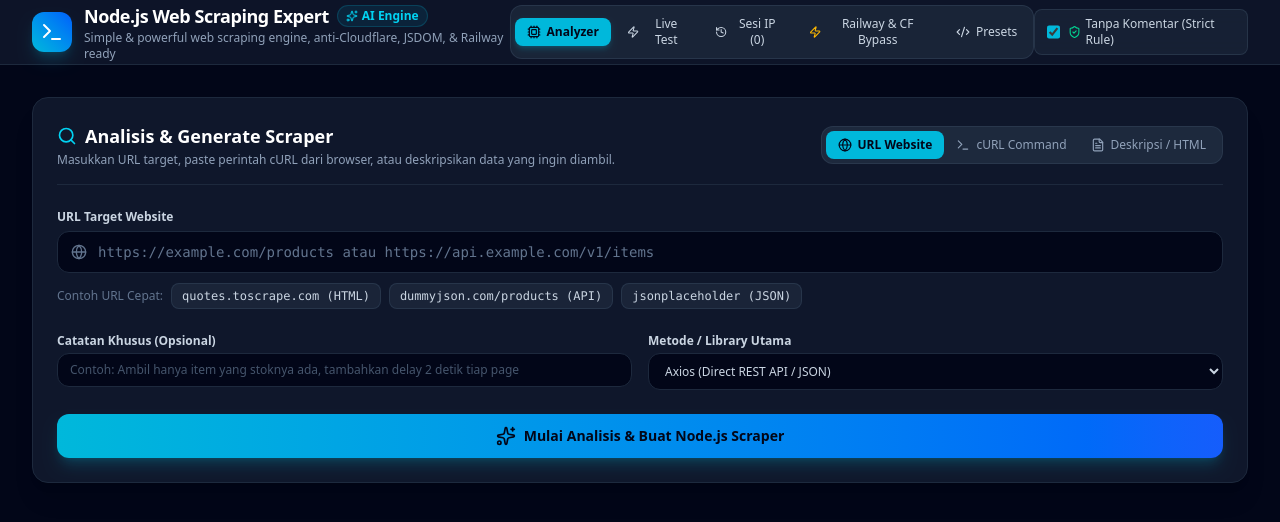
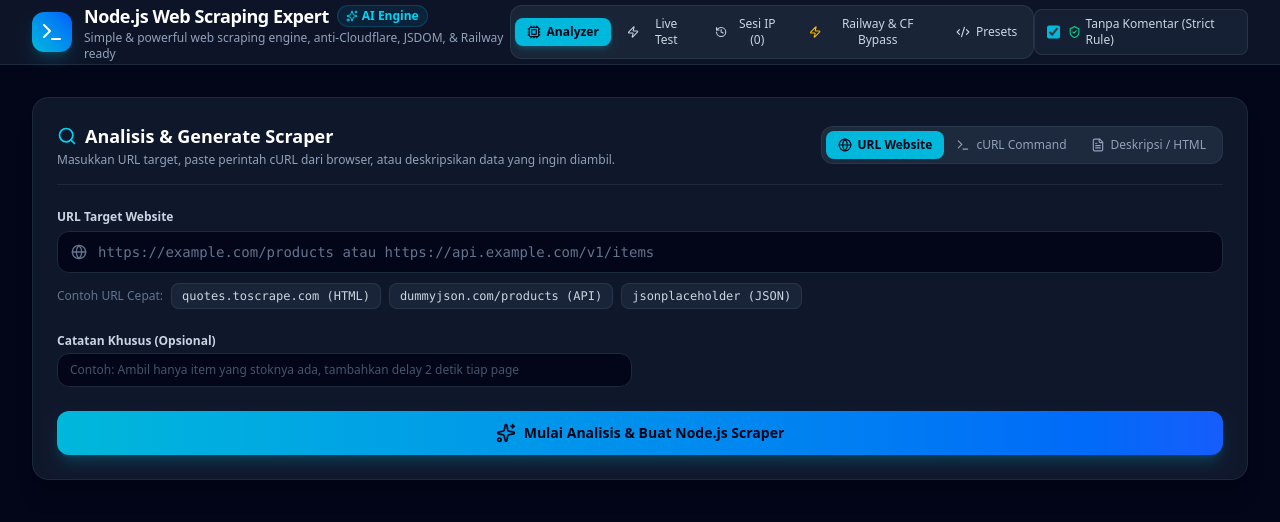
Before and after one commit to ShiinDB-json/ScraperWeb, a React (Vite) app: page / in a window 1280 px wide. Shown: the top 522 px of the page. Built offline with nearby package versions, Linux system fonts and the light colour scheme; no server answers.

Commit message:
Upload src/components/UrlAnalyzer.tsx

```diff
--- a/src/components/UrlAnalyzer.tsx
+++ b/src/components/UrlAnalyzer.tsx
@@ -1,6 +1,5 @@
 import React, { useState } from 'react';
 import { Search, Globe, Code, FileText, AlertCircle, Loader2, Sparkles, Terminal } from 'lucide-react';
-import { ScraperLibrary } from '../types';
 
 interface UrlAnalyzerProps {
   onAnalyze: (data: {
@@ -8,7 +7,6 @@
     curlInput: string;
     rawContent: string;
     userPrompt: string;
-    preferredLibrary: ScraperLibrary;
   }) => void;
   isLoading: boolean;
   onOpenCurlModal: () => void;
@@ -23,7 +21,6 @@
   const [url, setUrl] = useState('');
   const [curlInput, setCurlInput] = useState('');
   const [userPrompt, setUserPrompt] = useState('');
-  const [preferredLibrary, setPreferredLibrary] = useState<ScraperLibrary>('axios');
 
   const handleSubmit = (e: React.FormEvent) => {
     e.preventDefault();
@@ -32,7 +29,6 @@
       curlInput: inputType === 'curl' ? curlInput : '',
       rawContent: '',
       userPrompt,
-      preferredLibrary,
     });
   };
 
@@ -201,27 +197,6 @@
               className="w-full px-3 py-2 bg-slate-950 border border-slate-800 rounded-xl text-xs text-slate-300 placeholder-slate-600 focus:border-cyan-500 focus:ring-1 focus:ring-cyan-500 transition-all"
             />
           </div>
-
-          {/* Preferred Library */}
-          <div>
-            <label className="block text-xs font-semibold text-slate-300 mb-1">
-              Metode / Library Utama
-            </label>
-            <select
-              value={preferredLibrary}
-              onChange={(e) => setPreferredLibrary(e.target.value as ScraperLibrary)}
-              className="w-full px-3 py-2 bg-slate-950 border border-slate-800 rounded-xl text-xs text-slate-300 focus:border-cyan-500 focus:ring-1 focus:ring-cyan-500 transition-all font-medium"
-            >
-              <option value="axios">Axios (Direct REST API / JSON)</option>
-              <option value="fetch">Native Fetch (Standard Node.js v18+)</option>
-              <option value="axios-cheerio">Axios + Cheerio (Static HTML Scraping)</option>
-              <option value="jsdom">JSDOM (Full Client-Side DOM & Dynamic Scripts)</option>
-              <option value="axios-cookiejar">Axios + Tough-Cookie (Session Jar & Auth Flow)</option>
-              <option value="cloudscraper">Cloudscraper (Automatic Cloudflare Challenge Bypass)</option>
-              <option value="puppeteer-stealth">Puppeteer Stealth (Headless Chrome - Bypass Turnstile/CF)</option>
-              <option value="playwright-stealth">Playwright Stealth (Playwright Chromium Anti-Detection)</option>
-            </select>
-          </div>
         </div>
 
         {/* Action Button */}
```
